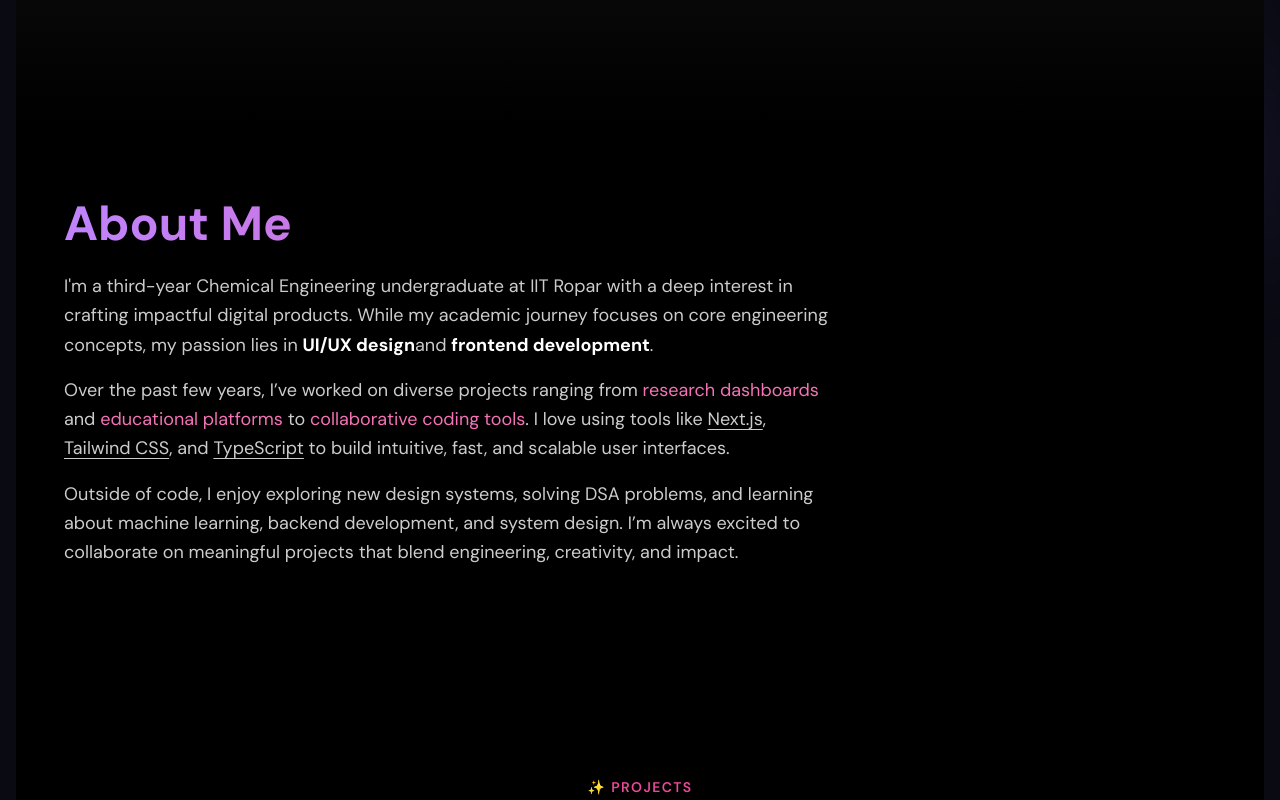
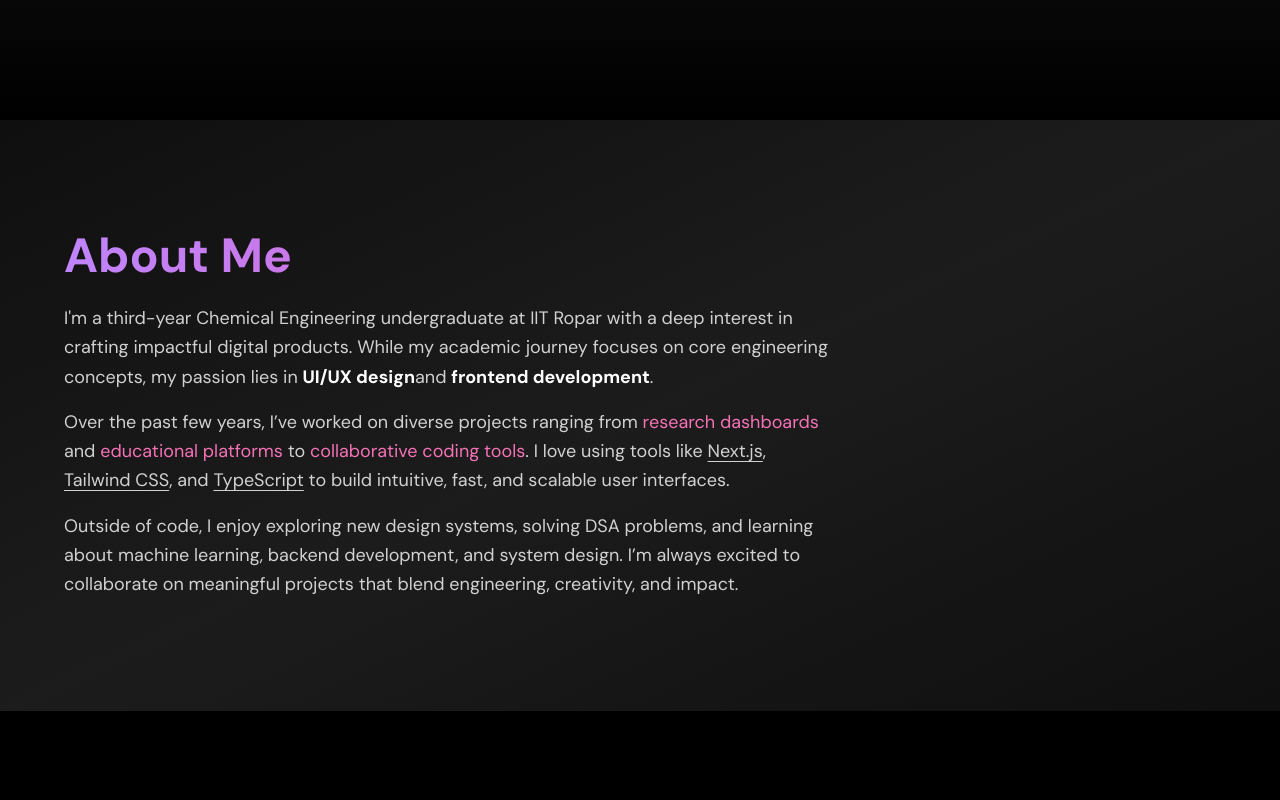
Before and after one commit to solanki018/solanki_resume, a Next.js app: page / in a window 1280 px wide. Shown: the part 680-1480 px from the top of the page. Built offline with nearby package versions, Linux system fonts and the light colour scheme.

Commit message:
UI CHANGES

```diff
--- a/src/components/FEATURE_COMP/Container.tsx
+++ b/src/components/FEATURE_COMP/Container.tsx
@@ -109,7 +109,7 @@ export default function Container(props: ContainerProps) {
       <Head>
         <title>{meta.title}</title>
         <meta name="robots" content="follow, index" />
-        <meta name="theme-color" content="#7B82FE" />
+        <meta name="theme-color" content="#000000" />
         <meta name="description" content={meta.description} />
         <meta property="og:url" content={`https://www.wendoj.codes${router.asPath}`} />
         <link rel="canonical" href={`https://www.wendoj.codes${router.asPath}`} />
@@ -206,7 +206,7 @@ export default function Container(props: ContainerProps) {
       </AnimatePresence>
 
       {/* Main Content */}
-      <main className={cn("container", props.className)}>{children}</main>
+     <main className={cn("w-full bg-background", props.className)}>{children}</main>
       <Footer />
     </>
   );
--- a/src/components/SECTION_COMP/About.tsx
+++ b/src/components/SECTION_COMP/About.tsx
@@ -25,7 +25,7 @@ import { MdEmail } from 'react-icons/md';
 
 const About = () => {
   return (
-    <section id="about" className="w-full py-20 px-4 xl:px-0 bg-black text-white">
+    <section id="about"  className="relative w-full py-28 px-6 md:px-12 bg-gradient-to-br from-[#0f0f0f] via-[#1c1c1c] to-[#0f0f0f]">
       <div className="max-w-6xl mx-auto flex flex-col space-y-16">
         {/* Heading & Paragraph */}
         <motion.div
--- a/src/components/SECTION_COMP/Services.tsx
+++ b/src/components/SECTION_COMP/Services.tsx
@@ -49,7 +49,7 @@ const services = [
 
 const Services = () => {
   return (
-    <section id="services" data-scroll-section className="py-32 bg-[#090909]">
+    <section id="services" data-scroll-section className="py-32 bg-[#000000]">
       <div className="max-w-6xl mx-auto px-4 xl:px-0">
         <motion.div
           initial={{ opacity: 0, y: 50 }}
--- a/src/styles/globals.css
+++ b/src/styles/globals.css
@@ -6,7 +6,7 @@
 
 @layer base {
   :root {
-    --background: 240 27.9% 5.7%;
+    --background: 0 0% 0%;
     --foreground: 210 40% 98%;
 
     --card: 222.2 84% 4.9%;
```
Also changed, not shown: src/pages/index.tsx (+0 -7 lines).
